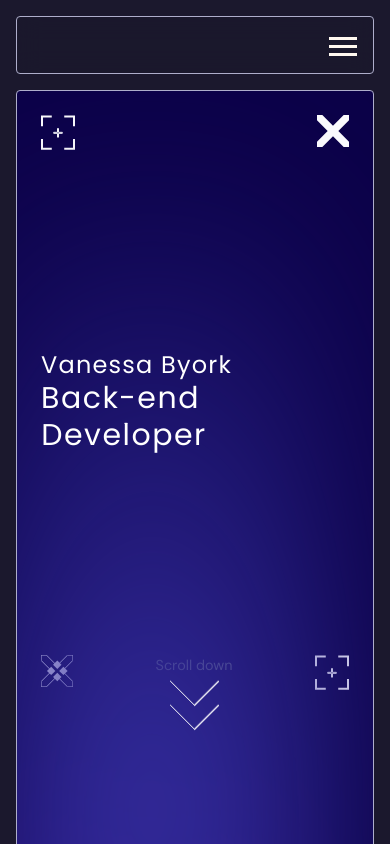
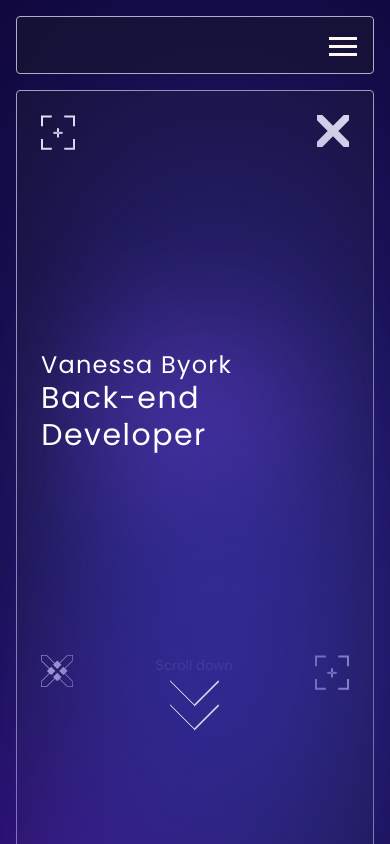
Before and after one commit to Byorks/new-portfolio, a React (Vite) app: page / in a window 390 px wide. Shown: the top 844 px of the page. Built offline with nearby package versions, Linux system fonts and the light colour scheme; no server answers; the database is empty.

Commit message:
:lipstick: style: gradient cursor

```diff
--- a/src/components/MeshBackground.jsx
+++ b/src/components/MeshBackground.jsx
@@ -1,6 +1,7 @@
 import { gsap, ScrollTrigger, useGSAP } from "../lib/gsap";
 import { useRef } from "react";
 
+// ─── Configuração de opacidade por seção ────────────────────────────────────
 const SECTION_OPACITIES = {
   "#hero-section": 0.99,
   "#technologies-section": 0.4,
@@ -9,140 +10,234 @@ const SECTION_OPACITIES = {
   "#about-section": 0.8,
 };
 
+// ─── Configuração de blobs (adicione/remova objetos aqui) ────────────────────
+const BLOBS = [
+  {
+    id: "blob-0",
+    style: {
+      width: "30%",
+      height: "50%",
+      top: "0%",
+      left: "0%",
+      background: "radial-gradient(circle, #7813F2, transparent 35%)",
+    },
+    blur: 80,
+    idle: { x: "20vw", y: "15vh", scale: 1.2, duration: 8, delay: 0 },
+    repelRadius: 260,
+  },
+  {
+    id: "blob-1",
+    style: {
+      width: "30%",
+      height: "30%",
+      top: "-50%",
+      left: "0%",
+      background: "radial-gradient(circle, #7e22ce, transparent 45%)",
+    },
+    blur: 80,
+    idle: { x: "20vw", y: "15vh", scale: 1.2, duration: 8, delay: 0.5 },
+    repelRadius: 220,
+  },
+  {
+    id: "blob-2",
+    style: {
+      width: "90%",
+      height: "50%",
+      top: "-10%",
+      right: "-5%",
+      background: "radial-gradient(circle, #3730a3, transparent 65%)",
+    },
+    blur: 80,
+    idle: { x: "-25vw", y: "20vh", scale: 1.1, duration: 6, delay: 2 },
+    repelRadius: 300,
+  },
+  {
+    id: "blob-3",
+    style: {
+      width: "70vw",
+      height: "70vh",
+      bottom: "5%",
+      left: "30%",
+      background: "radial-gradient(circle, #be185d, transparent 90%)",
+    },
+    blur: 80,
+    idle: { x: "15vw", y: "-20vh", scale: 1.3, duration: 4, delay: 1 },
+    repelRadius: 350,
+  },
+];
+
+// ─── Blob do cursor ──────────────────────────────────────────────────────────
+const CURSOR_BLOB = {
+  style: {
+    width: "280px",
+    height: "280px",
+    background: "radial-gradient(circle, #a855f7, transparent 60%)",
+    borderRadius: "50%",
+    pointerEvents: "none",
+    position: "fixed",
+    top: 0,
+    left: 0,
+    zIndex: 0,
+    transform: "translate(-50%, -50%)",
+  },
+  blur: 60,
+  repelForce: 42,
+  lerpFactor: 0.11,
+};
+
 const MeshBackground = () => {
   const meshRef = useRef(null);
-  const blob0Ref = useRef(null);
-  const blob1Ref = useRef(null);
-  const blob2Ref = useRef(null);
-  const blob3Ref = useRef(null);
+  const blobRefs = useRef([]);
+  const cursorBlobRef = useRef(null);
 
   useGSAP(() => {
-    // --- Animação idle: cada blob se move levemente em loop ---
-    const idleAnims = [
-      gsap.to(blob0Ref.current, {
-        x: "20vw",
-        y: "15vh",
-        scale: 1.2,
-        duration: 8,
+    // ── Animações idle em loop ──────────────────────────────────────────────
+    const idleAnims = blobRefs.current.map((el, i) => {
+      if (!el) return null;
+      const { x, y, scale, duration, delay } = BLOBS[i].idle;
+      return gsap.to(el, {
+        x,
+        y,
+        scale,
+        duration,
+        delay,
         ease: "sine.inOut",
         yoyo: true,
         repeat: -1,
-      }),
-      gsap.to(blob1Ref.current, {
-        x: "20vw",
-        y: "15vh",
-        scale: 1.2,
-        duration: 8,
-        ease: "sine.inOut",
-        yoyo: true,
-        repeat: -1,
-      }),
-      gsap.to(blob2Ref.current, {
-        x: "-25vw",
-        y: "20vh",
-        scale: 1.1,
-        duration: 6,
-        ease: "sine.inOut",
-        yoyo: true,
-        repeat: -1,
-        delay: 2, // Delays diferentes criam o efeito caótico e orgânico
-      }),
-      gsap.to(blob3Ref.current, {
-        x: "15vw",
-        y: "-20vh",
-        scale: 1.3,
-        duration: 4,
-        ease: "sine.inOut",
-        yoyo: true,
-        repeat: -1,
-        delay: 1,
-      }),
-    ];
+      });
+    });
 
-    // --- ScrollTrigger: muda opacity conforme seção em view ---
-    const triggers = Object.entries(SECTION_OPACITIES)
-      .map(([selector, opacity]) => {
-        return ScrollTrigger.create({
+    // ── ScrollTrigger: opacidade por seção ─────────────────────────────────
+    const triggers = Object.entries(SECTION_OPACITIES).map(
+      ([selector, opacity]) =>
+        ScrollTrigger.create({
           trigger: selector,
           start: "top 60%",
           end: "bottom 40%",
           onEnter: () =>
             gsap.to(meshRef.current, {
-              opacity: opacity,
+              opacity,
               duration: 0.8,
               ease: "power2.out",
             }),
           onEnterBack: () =>
             gsap.to(meshRef.current, {
-              opacity: opacity,
+              opacity,
               duration: 0.8,
               ease: "power2.out",
             }),
+        }),
+    );
+
+    // ── Cursor tracking + repulsão ─────────────────────────────────────────
+    let cursorX = window.innerWidth / 2;
+    let cursorY = window.innerHeight / 2;
+    let smoothX = cursorX;
+    let smoothY = cursorY;
+
+    // Offset de repulsão por blob (começa em zero)
+    const offsets = BLOBS.map(() => ({ x: 0, y: 0 }));
+
+    // quickSetters para cada blob e para a cursor blob
+    const blobSetX = blobRefs.current.map((el) =>
+      el ? gsap.quickSetter(el, "x", "px") : null,
+    );
+    const blobSetY = blobRefs.current.map((el) =>
+      el ? gsap.quickSetter(el, "y", "px") : null,
+    );
+
+    const cursorSetX = gsap.quickSetter(cursorBlobRef.current, "x", "px");
+    const cursorSetY = gsap.quickSetter(cursorBlobRef.current, "y", "px");
+
+    const onPointerMove = (e) => {
+      cursorX = e.clientX;
+      cursorY = e.clientY;
+    };
+
+    const tick = () => {
+      // Suaviza movimento da cursor blob
+      smoothX += (cursorX - smoothX) * CURSOR_BLOB.lerpFactor;
+      smoothY += (cursorY - smoothY) * CURSOR_BLOB.lerpFactor;
+      cursorSetX(smoothX);
+      cursorSetY(smoothY);
+
+      // Repulsão das blobs ao se aproximar do cursor
+      blobRefs.current.forEach((el, i) => {
+        if (!el) return;
+
+        const rect = el.getBoundingClientRect();
+        const blobCX = rect.left + rect.width / 2;
+        const blobCY = rect.top + rect.height / 2;
+
+        const dx = blobCX - smoothX;
+        const dy = blobCY - smoothY;
+        const dist = Math.sqrt(dx * dx + dy * dy);
+        const { repelRadius } = BLOBS[i];
+
+        if (dist < repelRadius && dist > 0) {
+          const force = (1 - dist / repelRadius) * CURSOR_BLOB.repelForce;
+          offsets[i].x += (dx / dist) * force;
+          offsets[i].y += (dy / dist) * force;
+        }
+
+        // Retorno elástico suave para posição original
+        offsets[i].x *= 0.88;
+        offsets[i].y *= 0.88;
+
+        // Aplica o offset em cima do que o GSAP já animou (idle)
+        const idleX = gsap.getProperty(el, "x");
+        const idleY = gsap.getProperty(el, "y");
+
+        blobSetX[i](Number(idleX) + offsets[i].x);
+        blobSetY[i](Number(idleY) + offsets[i].y);
       });
-      })
-      .filter(Boolean);
+    };
+
+    window.addEventListener("pointermove", onPointerMove, { passive: true });
+    gsap.ticker.add(tick);
 
     return () => {
-      idleAnims.forEach((a) => a.kill());
+      idleAnims.forEach((a) => a?.kill());
       triggers.forEach((t) => t.kill());
+      window.removeEventListener("pointermove", onPointerMove);
+      gsap.ticker.remove(tick);
     };
-  }, []); // Adicionado dependências;
+  }, []);
 
   return (
+    <>
+      {/* Cursor blob — fora do container fixed para não herdar opacity */}
+      <div
+        ref={cursorBlobRef}
+        style={{
+          ...CURSOR_BLOB.style,
+          filter: `blur(${CURSOR_BLOB.blur}px)`,
+          willChange: "transform",
+          pointerEvents: "none",
+          position: "fixed",
+        }}
+      />
+
+      {/* Container das blobs de fundo */}
       <div
         ref={meshRef}
         className="absolute inset-0 pointer-events-none"
         style={{ opacity: 0.99 }}
       >
+        {BLOBS.map((blob, i) => (
           <div
-        ref={blob0Ref}
+            key={blob.id}
+            ref={(el) => (blobRefs.current[i] = el)}
             className="absolute"
             style={{
-          width: "30%",
-          height: "50%",
-          top: "0%",
-          left: "0%",
-          background: "radial-gradient(circle, #7813F2, transparent 35%)",
-          filter: "blur(80px)",
+              ...blob.style,
+              filter: `blur(${blob.blur}px)`,
+              willChange: "transform",
             }}
           />
-      <div
-        ref={blob1Ref}
-        className="absolute"
-        style={{
-          width: "30%",
-          height: "30%",
-          top: "-50%",
-          left: "0%",
-          background: "radial-gradient(circle, #7e22ce, transparent 45%)",
-          filter: "blur(80px)",
-        }}
-      />
-      <div
-        ref={blob2Ref}
-        className="absolute"
-        style={{
-          width: "90%",
-          height: "50%",
-          top: "-10%",
-          right: "-5%",
-          background: "radial-gradient(circle, #3730a3, transparent 65%)",
-          filter: "blur(80px)",
-        }}
-      />
-      <div
-        ref={blob3Ref}
-        className="absolute"
-        style={{
-          width: "70vw",
-          height: "70vh",
-          bottom: "5%",
-          left: "30%",
-          background: "radial-gradient(circle, #be185d, transparent 90%)",
-          filter: "blur(80px)",
-        }}
-      />
+        ))}
       </div>
+    </>
   );
 };
 
--- a/src/features/home/HomePage.jsx
+++ b/src/features/home/HomePage.jsx
@@ -10,9 +10,9 @@ import { useRef } from "react";
 
 const HomePage = () => {
   return (
-    <>
+    <div className="relative overflow-hidden bg-[#10083B]">
       <Header />
-      <main className="relative m-4 sm:m-7 border border-border rounded-sm overflow-hidden bg-[#0C0248]">
+      <main className=" m-4 sm:m-7 border border-border rounded-sm bg-background/50 ">
         {/* <div
           className="absolute inset-0"
           style={{
@@ -45,7 +45,7 @@ const HomePage = () => {
         </div>
         <Footer />
       </main>
-    </>
+    </div>
   );
 };
 
```
Lines whose indentation alone changed are shown as unchanged.
